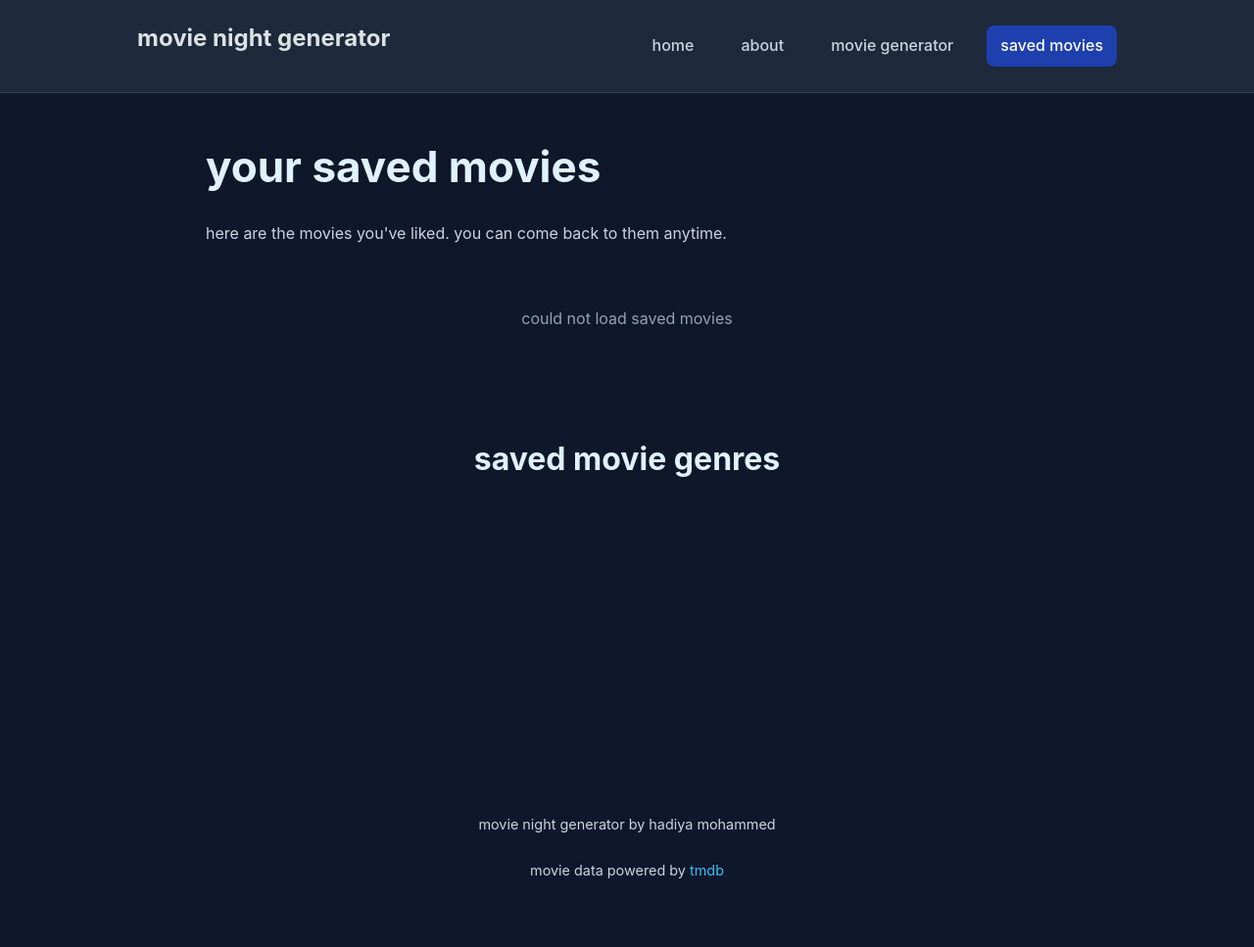
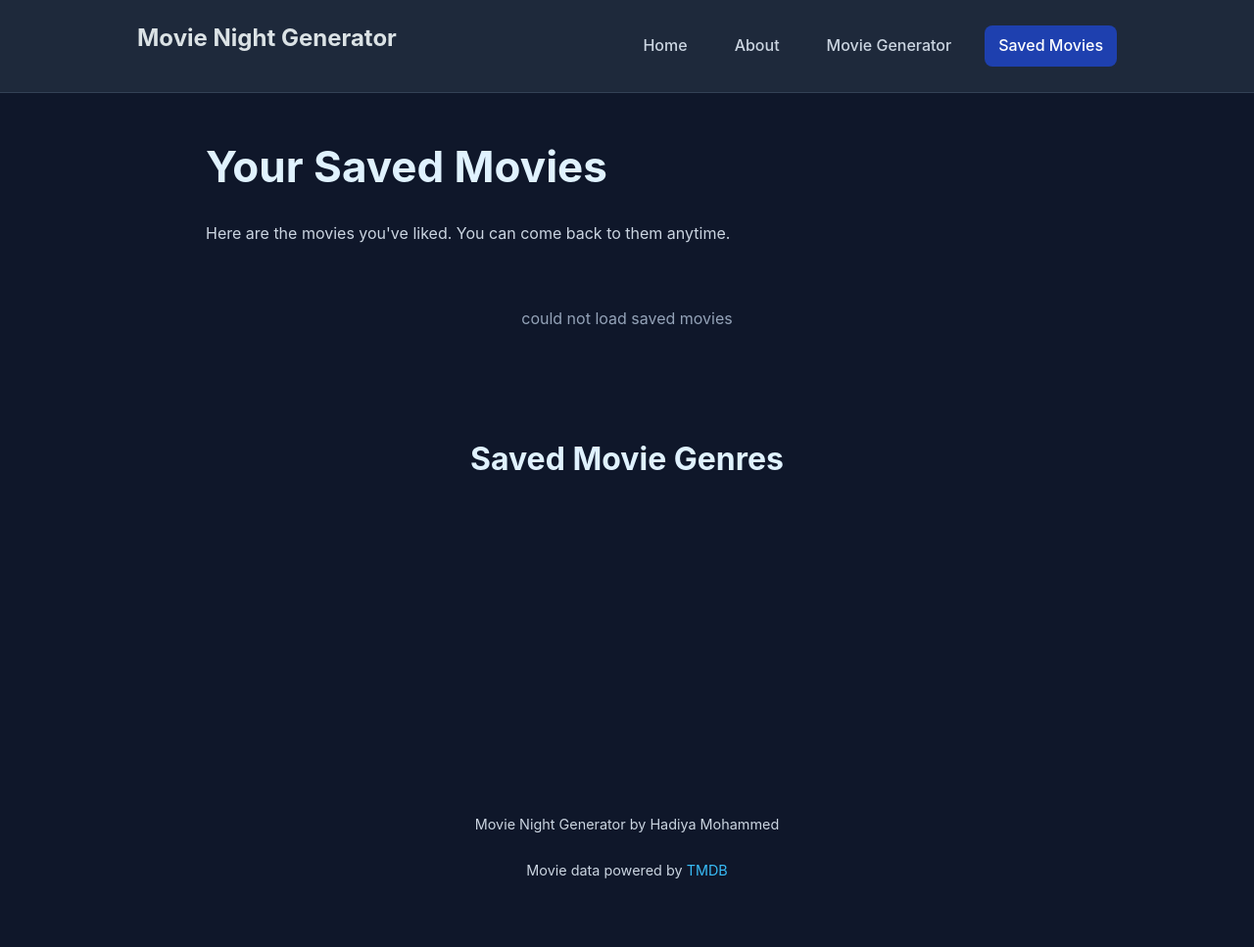
Before and after one commit to hadimohammed17/finalproject, a plain HTML site: page frontend/saved.html in a window 1280 px wide. Shown: the whole page at 98% size. Drawn offline with nearby package versions, Linux system fonts and the light colour scheme; no server answers; a web font is replaced by a local one.

Commit message:
Update saved.html

```diff
--- a/frontend/saved.html
+++ b/frontend/saved.html
@@ -1,10 +1,12 @@
 <html>
   <head>
+    <meta charset="UTF-8" />
     <meta name="viewport" content="width=device-width, initial-scale=1.0" />
-    <title>saved movies</title>
+    <title>Saved Movies</title>
     <link rel="stylesheet" href="finalstyle.css" />
     <script src="https://cdn.jsdelivr.net/npm/@supabase/supabase-js"></script>
     <script src="https://cdn.jsdelivr.net/npm/chart.js"></script>
+    <script src="script.js" defer></script>
   </head>
 
   <body>
@@ -12,13 +14,13 @@
     <header class="navbar">
       <div class="nav-container">
         <div class="nav-logo">
-          <h2>movie night generator</h2>
+          <h2>Movie Night Generator</h2>
         </div>
         <nav class="nav-menu">
-          <a href="index.html" class="nav-link">home</a>
-          <a href="about.html" class="nav-link">about</a>
-          <a href="movies.html" class="nav-link">movie generator</a>
-          <a href="saved.html" class="nav-link active">saved movies</a>
+          <a href="index.html" class="nav-link">Home</a>
+          <a href="about.html" class="nav-link">About</a>
+          <a href="movies.html" class="nav-link">Movie Generator</a>
+          <a href="saved.html" class="nav-link active">Saved Movies</a>
         </nav>
       </div>
     </header>
@@ -27,23 +29,23 @@
     <main class="about-main">
       <section class="about-section">
         <div class="container">
-          <h1 class="about-title">your saved movies</h1>
-          <p>here are the movies you've liked. you can come back to them anytime.</p>
+          <h1 class="about-title">Your Saved Movies</h1>
+          <p>Here are the movies you've liked. You can come back to them anytime.</p>
 
-          <!-- saved movie cards will show here -->
+          <!-- saved movie cards will go here -->
           <div id="saved-movies-container" class="features-grid"></div>
 
-          <!-- message if no saved movies -->
+          <!-- fallback message if empty -->
           <p id="empty-message" style="text-align: center; color: #94a3b8; margin-top: 2rem">
-            no saved movies yet.
+            No saved movies yet.
           </p>
         </div>
       </section>
 
-      <!-- chart for saved movie genres -->
+      <!-- genre chart -->
       <section class="about-section">
         <div class="container">
-          <h2 style="text-align: center">saved movie genres</h2>
+          <h2 style="text-align: center">Saved Movie Genres</h2>
           <canvas id="movieChart" width="400" height="200"></canvas>
         </div>
       </section>
@@ -52,15 +54,12 @@
     <!-- footer -->
     <footer class="footer">
       <div class="container">
-        <p>movie night generator by hadiya mohammed</p>
+        <p>Movie Night Generator by Hadiya Mohammed</p>
         <p>
-          movie data powered by
-          <a href="https://www.themoviedb.org/" target="_blank">tmdb</a>
+          Movie data powered by
+          <a href="https://www.themoviedb.org/" target="_blank">TMDB</a>
         </p>
       </div>
     </footer>
-
-    <!-- load movies and chart -->
-    <script src="script.js" defer></script>
   </body>
 </html>
```
